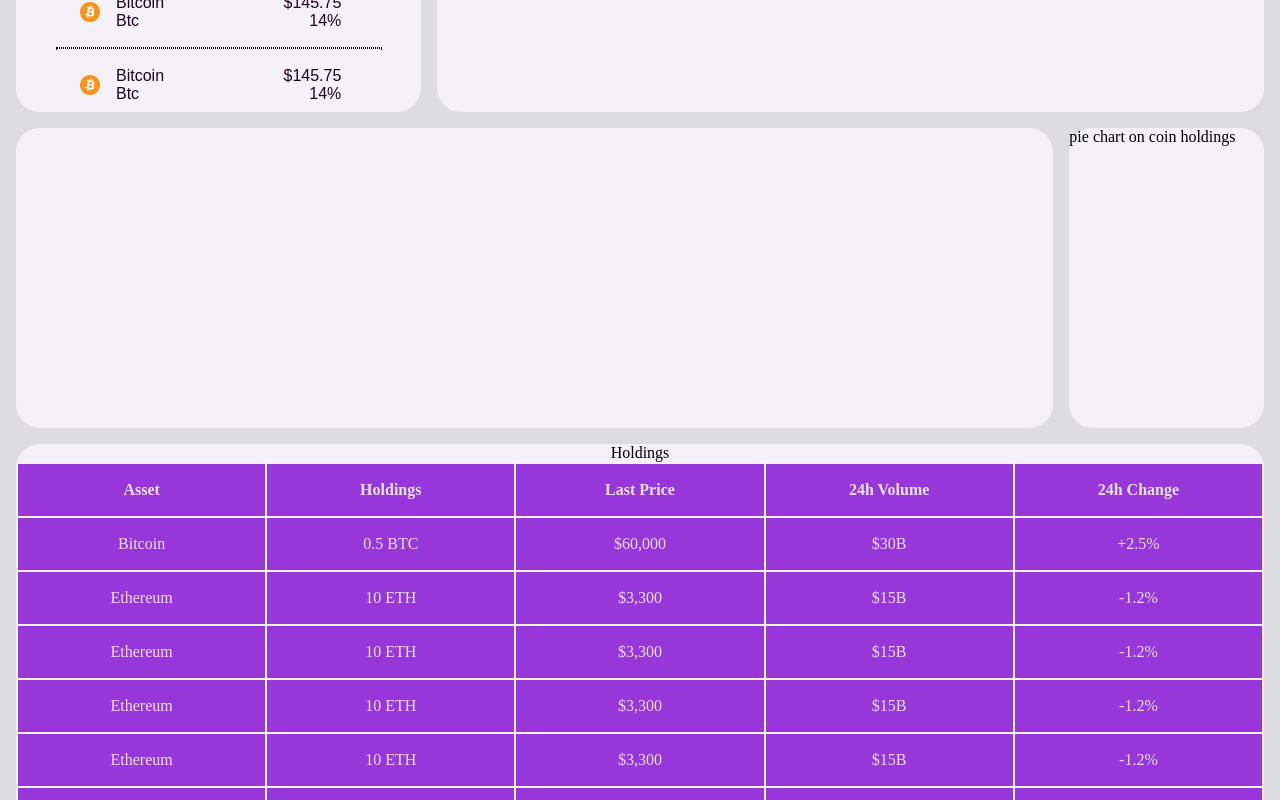
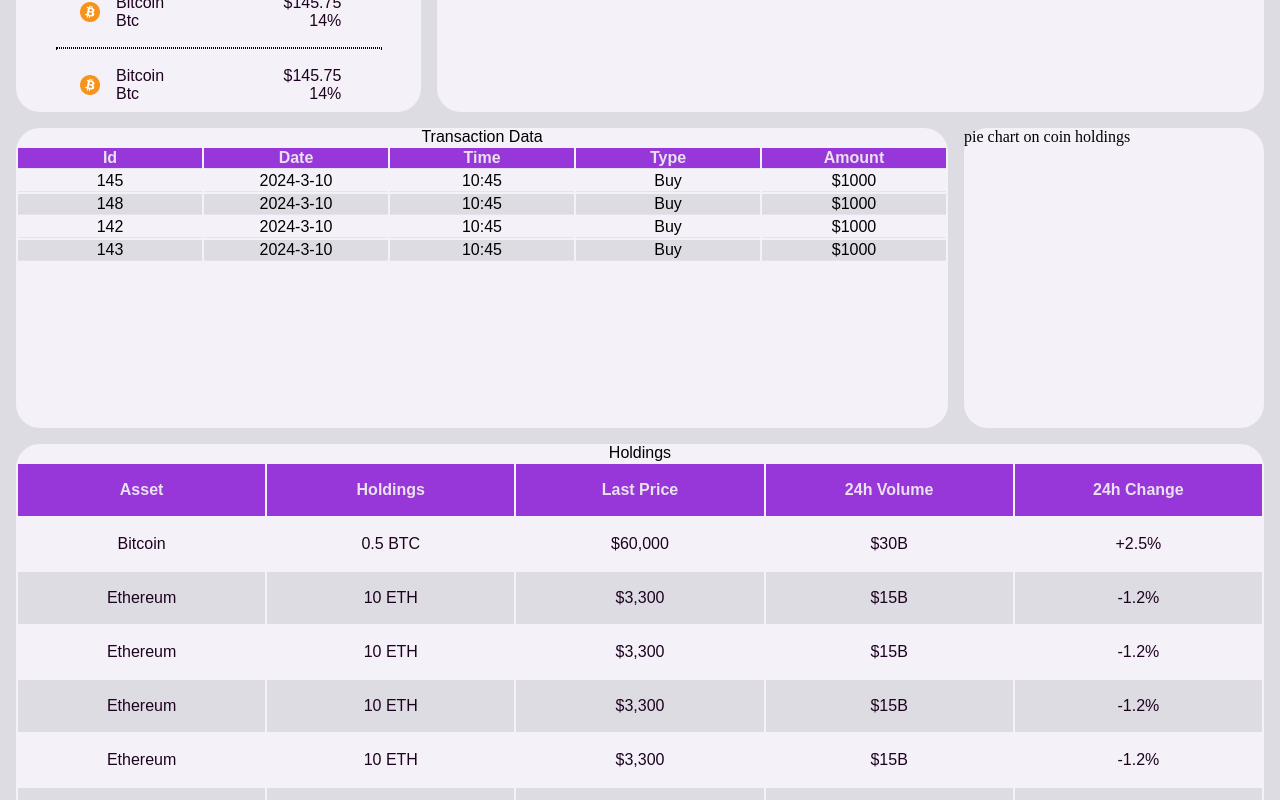
Before and after one commit to JDgoldvox/CryptoMarketApp, a React (Vite) app in the folder frontend/: page /portfolio in a window 1280 px wide. Shown: the part 600-1400 px from the top of the page. Built offline with nearby package versions, Linux system fonts and the light colour scheme; a web font is replaced by a local one.

Commit message:
complete most of portfolio page

```diff
--- a/frontend/src/components/portfolio/Holding.module.css
+++ b/frontend/src/components/portfolio/Holding.module.css
@@ -10,9 +10,23 @@
 
     th, td{
         height: 50px;
+        text-align: center;
+        font-family: var(--body-font-family);
+        width: 20%;
+    }
+
+    th{
         background-color: var(--accent-bg-color);
         color: var(--secondary-font-color);
-        text-align: center;
-        width: 20%;
+    }
+
+    td{
+        color: var(--primary-font-color);
+    }
+
+    tr:nth-child(even){background-color: var(--primary-bg-color-dark);}
+
+    caption{
+        font-family: var(--title-font-family);
     }
 }
--- /dev/null
+++ b/frontend/src/components/portfolio/TransactionData.module.css
@@ -0,0 +1,26 @@
+
+.table
+{
+    width: 100%;
+    max-height: 300px;
+    overflow: hidden;
+
+    th, td {
+
+        width: 20%;
+        text-align: center;
+        border-bottom: 1px solid var(--secondary-font-color);
+        font-family: var(--body-font-family);
+    }
+
+    tr:nth-child(even){background-color: var(--primary-bg-color-dark);}
+
+    th{
+        background-color: var(--accent-bg-color);
+        color: var(--secondary-font-color);
+    }
+
+    caption{
+        font-family: var(--title-font-family);
+    }
+}
--- /dev/null
+++ b/frontend/src/components/portfolio/TransactionData.tsx
@@ -0,0 +1,50 @@
+import style from "./TransactionData.module.css"
+
+export default function TransactionData() {
+
+    const headers: string[] = ["Id", "Date", "Time", "Type", "Amount"];
+
+    const transactions: TransactionData[] = [
+        {Id: 145, Date:"2024-3-10", Time:"10:45", Type:"Buy", Amount:"$1000"},
+        {Id: 148, Date:"2024-3-10", Time:"10:45", Type:"Buy", Amount:"$1000"},
+        {Id: 142, Date:"2024-3-10", Time:"10:45", Type:"Buy", Amount:"$1000"},
+        {Id: 143, Date:"2024-3-10", Time:"10:45", Type:"Buy", Amount:"$1000"},
+    ];
+
+    interface TransactionData
+    {
+        Id: number;
+        Date: string;
+        Time: string;
+        Type: string;
+        Amount: string;
+    }
+
+    return (
+        <table className={style.table}>
+            <caption> Transaction Data </caption>
+            <thead>
+            {
+                headers.map((header, index) => {
+                    return <th key={index}>{header}</th>
+                })
+            }
+            </thead>
+            <tbody>
+            {
+                transactions.map((transaction, index) => {
+                    return (
+                        <tr>
+                            <td key={index}>{transaction.Id}</td>
+                            <td key={index}>{transaction.Date}</td>
+                            <td key={index}>{transaction.Time}</td>
+                            <td key={index}>{transaction.Type}</td>
+                            <td key={index}>{transaction.Amount}</td>
+                        </tr>
+                    );
+                })
+            }
+            </tbody>
+        </table>
+    )
+}
--- a/frontend/src/pages/Portfolio.module.css
+++ b/frontend/src/pages/Portfolio.module.css
@@ -20,7 +20,7 @@
   grid-template-areas:
     'a a a a b b b b b b b b'
     'c c c c b b b b b b b b'
-    'd d d d d d d d d d e e'
+    'd d d d d d d d d e e e'
     'f f f f f f f f f f f f'
     'f f f f f f f f f f f f'
     'f f f f f f f f f f f f'
--- a/frontend/src/pages/Portfolio.tsx
+++ b/frontend/src/pages/Portfolio.tsx
@@ -3,6 +3,7 @@
 import TopMovers from "../components/portfolio/TopMovers.tsx"
 import Account from "../components/portfolio/Account.tsx"
 import Holding from "../components/portfolio/Holding.tsx"
+import TransactionData from "../components/portfolio/TransactionData.tsx";
 
 export default function Portfolio() {
   return (
@@ -18,7 +19,7 @@
                 <TopMovers/>
             </div>
             <div className={`${portfolioStyle.gridItemD} ${portfolioStyle.containerStyle}`}>
-
+                <TransactionData/>
             </div>
             <div className={`${portfolioStyle.gridItemE} ${portfolioStyle.containerStyle}`}>
                 pie chart on coin holdings
```
